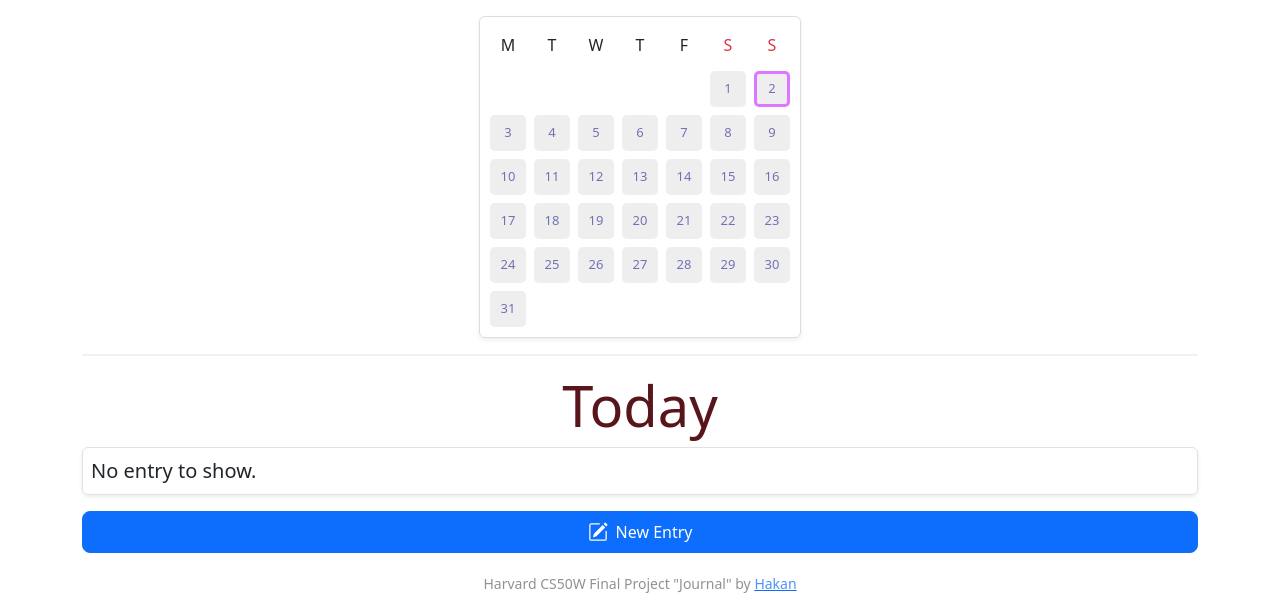
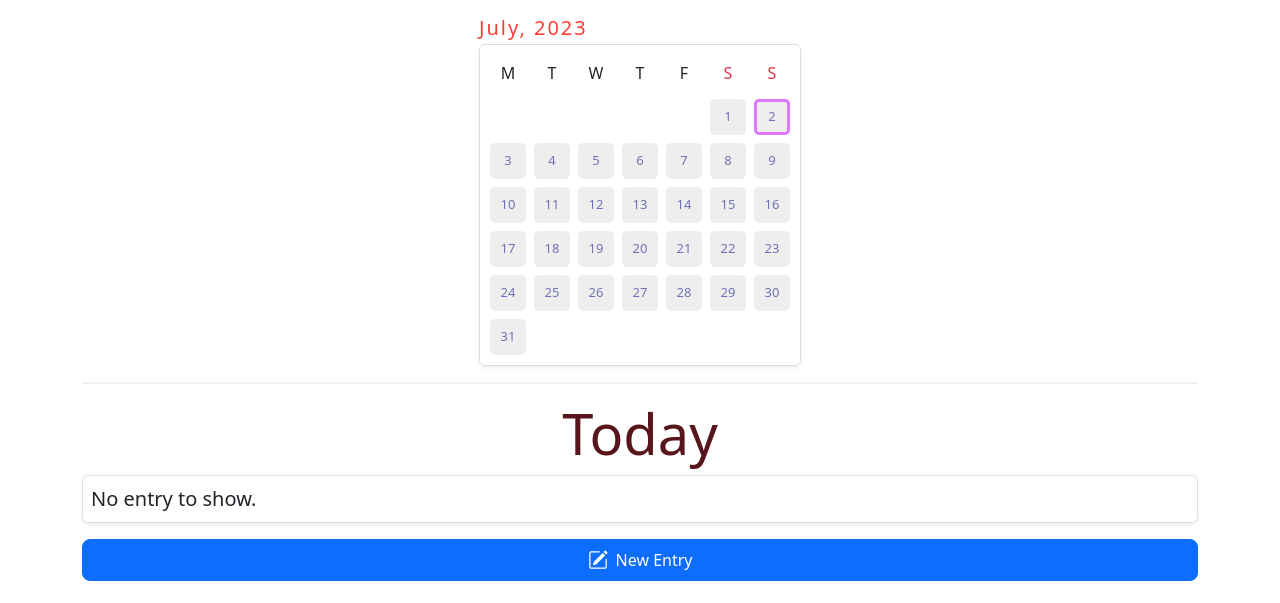
Before and after one commit to hakanayata/journal, a Django app: page / in a window 1280 px wide. Shown: the part 64-667 px from the top of the page. Run offline with Django 4.2, Linux system fonts and the light colour scheme; the visitor is signed in with stand-in values (Sample User, id 1); data that the repository does not hold is empty.

Commit message:
board label add

```diff
--- a/journal/static/journal/css/styles.css
+++ b/journal/static/journal/css/styles.css
@@ -10,6 +10,7 @@ p {
     border-collapse: separate;
     border-spacing: 6px;
     border: 1px solid #ddd;
+    margin-top: 4px;
 }
 
 
@@ -31,6 +32,13 @@ p {
 
 #boardHead td {
     background-color: none;
+}
+
+#boardLabel {
+    width: 322px;
+    margin: 1rem auto 0;
+    letter-spacing: 2px;
+    color: #fd3d38;
 }
 
 #profileTable tr {
--- a/journal/static/journal/js/board.js
+++ b/journal/static/journal/js/board.js
@@ -13,7 +13,20 @@ const getDaysOfCurMonth = () => {
     return daysInCurrentMonth
 }
 
-const daysInCurMonth = getDaysOfCurMonth()
+// Returns number of days of the current month
+const getDaysOfMonth = (monthIdx, year) => {
+    const nextMonthIdx = monthIdx + 1
+    // parameter "0" gives us the last day of prev. month
+    const daysInMonth = new Date(year, nextMonthIdx, 0).getDate()
+    return daysInMonth
+}
+
+// formats board label
+const formatBoardLabel = (monthIdx, year) => {
+    return `${new Date(year, monthIdx).toLocaleDateString("default", { month: "long" })}, ${year}`
+}
+
+const daysInCurMonth = getDaysOfMonth(currentDate.getMonth(), currentDate.getFullYear())
 // if Thursday, getDay() returns 4, it's one-based instead of zero
 const startsAtNthDay = new Date(new Date().setDate(1)).getDay()
 // get zero-based index (0 - 6)
@@ -23,6 +36,8 @@ const daysInLastWeek = totalDaysIncludingOffset % 7 === 0 ? 7 : totalDaysIncludi
 const numberOfWeeks = Math.ceil(totalDaysIncludingOffset / 7)
 
 document.addEventListener("DOMContentLoaded", () => {
+    const boardLabel = document.getElementById("boardLabel")
+    boardLabel.textContent = formatBoardLabel(currentDate.getMonth(), currentDate.getFullYear())
     const boardHead = document.getElementById("boardHead")
 
     // * create table body
--- a/journal/templates/journal/index.html
+++ b/journal/templates/journal/index.html
@@ -6,7 +6,8 @@
 <div class="container" id="indexView">
     <input type="hidden" name="csrfToken" value="{{ csrf_token }}" style="display: none;" id="csrfToken">
     <div id="boardDiv">
-        <table class="mx-auto my-3 p-1 rounded-2 shadow-sm" id="activityBoard">
+        <h1 class="fw-normal lead" id="boardLabel"></h1>
+        <table class="mx-auto mb-3 p-1 rounded-2 shadow-sm" id="activityBoard">
             <thead class="d-flex align-items-center justify-content-center gap-2 mb-2" id="boardHead">
                 <tr class="d-flex align-items-center justify-content-center gap-2">
                     <td>M</td>
```
